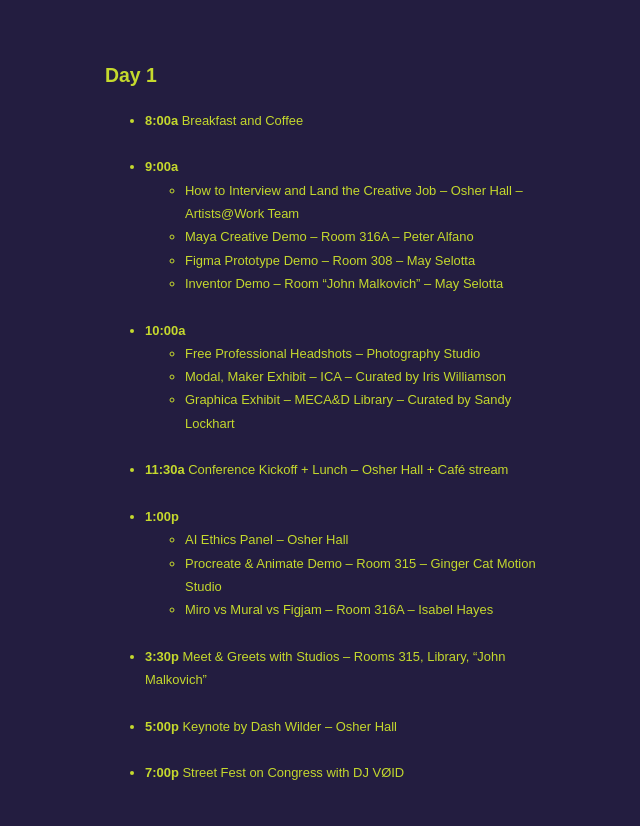
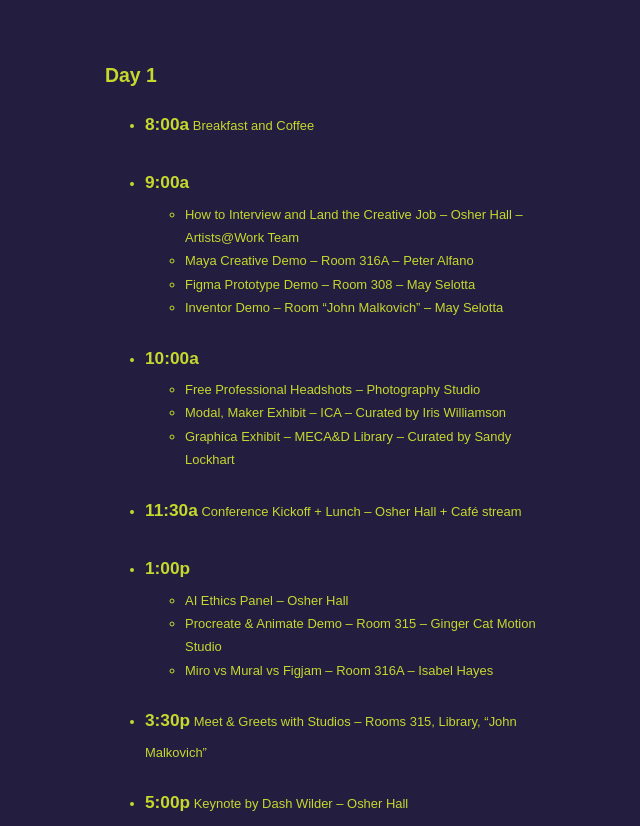
Before and after one commit to iriselizabeth/branding_interactive, a plain HTML site: page index.html in a window 1280 px wide. Shown: the part 2591-3417 px from the top of the page, without its empty margins (288-928 px from the left). Drawn offline with Linux system fonts and the light colour scheme; a web font is replaced by a local one.

Commit message:
Update styles.css 2

```diff
--- a/styles.css
+++ b/styles.css
@@ -154,6 +154,7 @@ section {
   max-width: 600px; /* large by default */
 }
 
+
 .tab-button-container {
   display: flex;
   justify-content: center;
@@ -201,6 +202,12 @@ section {
   margin: 0 auto;
 }
 
+.schedule-content li > strong {
+  font-size: 1.2rem;
+  font-weight: 700;
+  display: inline-block;
+  margin-bottom: 0.3rem;
+}
 .day {
   position: absolute;
   top: 0;
```
Lines whose indentation alone changed are shown as unchanged.
